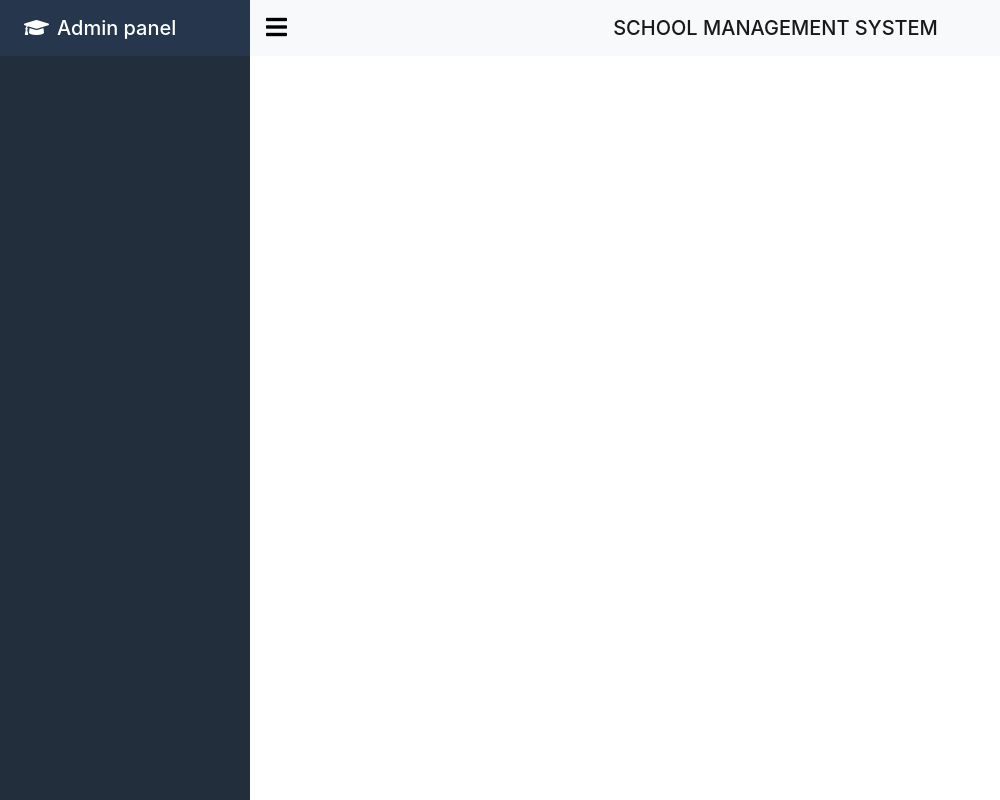
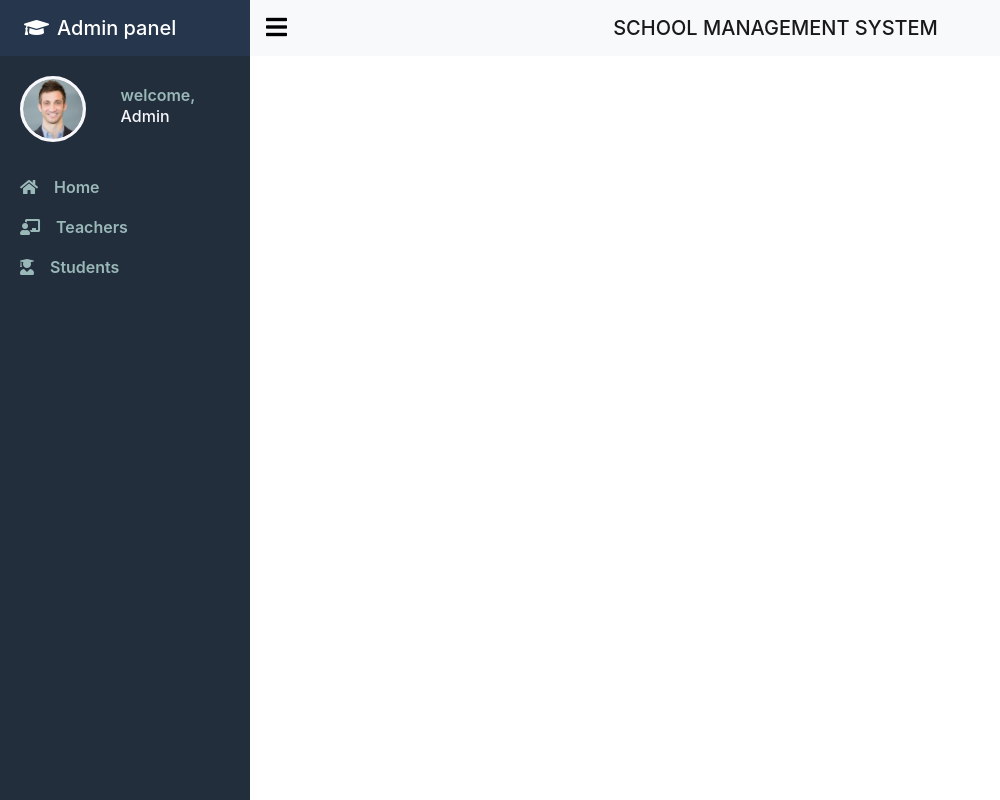
Before and after one commit to YukyNawanjana/school-Management-System, a PHP site: page / in a window 1280 px wide. Shown: the whole page, without its empty margins (0-1000 px from the left). Run offline with PHP 8.4, Linux system fonts and the light colour scheme.

Commit message:
add sidebar

```diff
--- a/index.php
+++ b/index.php
@@ -20,7 +20,29 @@
             <nav class="navbar navbar-dark nav-bg-ligt ">
                 <span class="navbar-brand mb-0 h1"><i class="fas fa-graduation-cap mx-2"></i>Admin panel</span>
             </nav>
+            <div class="profile-clearfix navbar-dark ">
+                <div class="profile-pic">
+                    <img src="./assets/images/img.jpg" class="img-fluid profile-img" alt="">
+                </div>
+                <div class="profile-info">
+                    <span>welcome,</span>
+                    <h6>Admin</h6>
+                </div>
+            </div>
 
+            <div class="nav-links">
+                <ul class="navbar-nav">
+                    <li class="nav-item active">
+                        <a class="nav-link" href="#"><i class="fas fa-home mr-3"></i>Home</a>
+                    </li>
+                    <li class="nav-item">
+                        <a class="nav-link" href="#"><i class="fas fa-chalkboard-teacher mr-3"></i>Teachers</a>
+                    </li>
+                    <li class="nav-item">
+                        <a class="nav-link " href="#"><i class="fas fa-user-graduate mr-3"></i>Students</a>
+                    </li>
+                </ul>
+            </div>
 
         </div>
 
--- a/style.css
+++ b/style.css
@@ -4,6 +4,7 @@
     --dark: #222E3C;
     --light-dark: #25364D;
     --light-white: #F7F7FC;
+    --light-gray: #9AB8B8;
     --blue: #3B7DDD;
 
 }
@@ -39,6 +40,56 @@ transition: all 0.4s ease 0s;
 .nav-bg-ligt{
     background: var(--light-dark);
 }
+.profile-clearfix{
+    height: fit-content;
+    width: 100%;
+    display: flex;
+    align-items: center;
+    padding: 20px;
+}
+.profile-pic{
+    width: fit-content;
+    float: left;
+    border: 3px solid #F7F7FC;
+    border-radius: 50px;
+    overflow: hidden;
+    background: #F7F7FC;
+}
+.profile-img{
+    width: 60px;
+    border-radius: 50px;
+}
+.profile-info{
+    margin: 0 auto;
+    text-align: left
+}
+.profile-info span{
+    color: var(--light-gray);
+    font-weight: 600;
+}
+.profile-info h6{
+    color: var(--light-white);
+}
+
+.nav-links{
+    padding: 5px 0px;
+}
+.nav-item{
+    padding: 0 20px;
+    transition: all 0.3s linear;
+}
+.nav-item .nav-link{
+    color: var(--light-gray);
+    transition: all 0.3s linear;
+    font-weight: 600;
+}
+.nav-item:hover, .nav-item .nav-link:hover{
+    background: var(--light-dark);
+    color: var(--light-white);
+}
+
+
+
 
 
   .content-header{
```
Also changed, not shown: assets/images/img.jpg (added).
